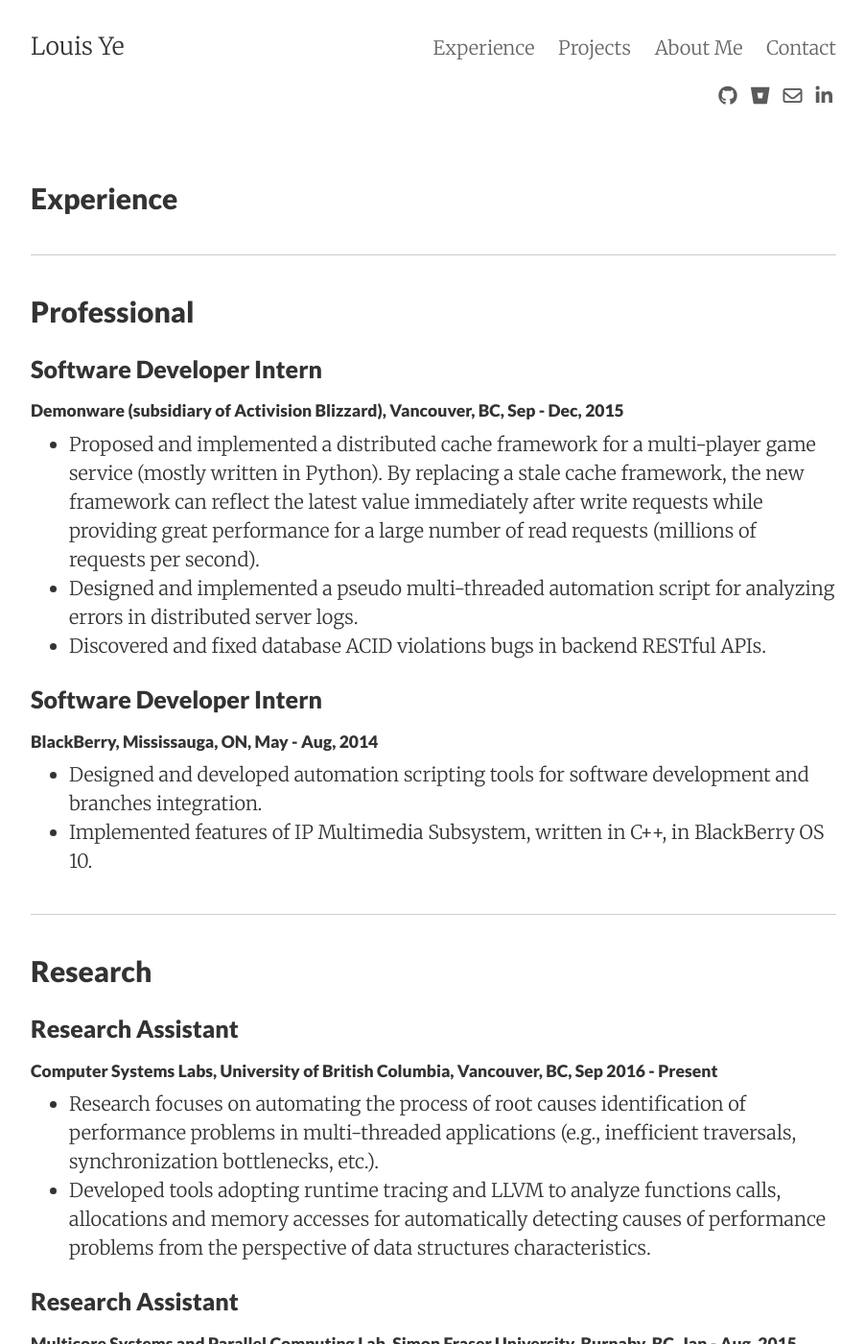
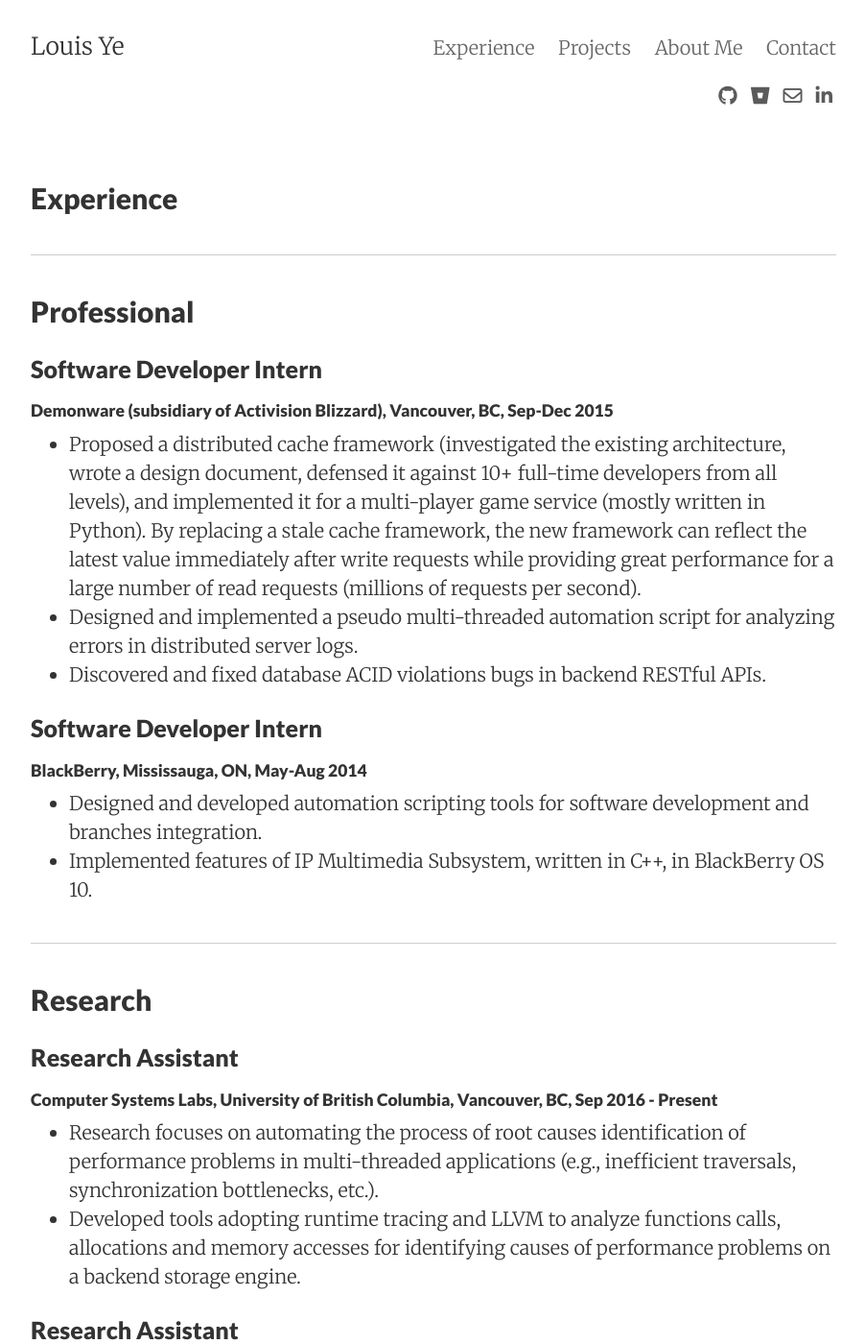
Before and after one commit to Louis-Ye/Louis-Ye.github.io, a Jekyll site: the page built from experience/index.md, in a window 1280 px wide and 1400 px high. Shown: the whole window at 96% size, without its empty margins (188-1090 px from the left). Built offline with Jekyll 4.4.1, drawn with Linux system fonts in a browser that asks for light colours; nearby versions of some CDN libraries; some of the changed text lies outside the part shown.

Commit message:
Update exp and prj

```diff
--- a/experience/index.md
+++ b/experience/index.md
@@ -10,13 +10,13 @@ tags: Experience
 ## Professional
 
 ### Software Developer Intern
-##### Demonware (subsidiary of Activision Blizzard), Vancouver, BC, Sep - Dec, 2015
-* Proposed and implemented a distributed cache framework for a multi-player game service (mostly written in Python). By replacing a stale cache framework, the new framework can reflect the latest value immediately after write requests while providing great performance for a large number of read requests (millions of requests per second).
+##### Demonware (subsidiary of Activision Blizzard), Vancouver, BC, Sep-Dec 2015
+* Proposed a distributed cache framework (investigated the existing architecture, wrote a design document, defensed it against 10+ full-time developers from all levels), and implemented it for a multi-player game service (mostly written in Python). By replacing a stale cache framework, the new framework can reflect the latest value immediately after write requests while providing great performance for a large number of read requests (millions of requests per second).
 * Designed and implemented a pseudo multi-threaded automation script for analyzing errors in distributed server logs.
 * Discovered and fixed database ACID violations bugs in backend RESTful APIs.
 
 ### Software Developer Intern
-##### BlackBerry, Mississauga, ON, May - Aug, 2014
+##### BlackBerry, Mississauga, ON, May-Aug 2014
 * Designed and developed automation scripting tools for software development and branches integration.
 * Implemented features of IP Multimedia Subsystem, written in C++, in BlackBerry OS 10.
 
@@ -28,10 +28,10 @@ tags: Experience
 ### Research Assistant
 ##### Computer Systems Labs, University of British Columbia, Vancouver, BC, Sep 2016 - Present
 * Research focuses on automating the process of root causes identification of performance problems in multi-threaded applications (e.g., inefficient traversals, synchronization bottlenecks, etc.).
-* Developed tools adopting runtime tracing and LLVM to analyze functions calls, allocations and memory accesses for automatically detecting causes of performance problems from the perspective of data structures characteristics.
+* Developed tools adopting runtime tracing and LLVM to analyze functions calls, allocations and memory accesses for identifying causes of performance problems on a backend storage engine.
 
 ### Research Assistant
-##### Multicore Systems and Parallel Computing Lab, Simon Fraser University, Burnaby, BC, Jan - Aug, 2015
+##### Multicore Systems and Parallel Computing Lab, Simon Fraser University, Burnaby, BC, Jan-Aug 2015
 * Built special data structures and a task-stealing scheduler for a lock-free programming framework to efficiently solve synchronization problems that caused by holding many locks in multi-threaded programs.
 
 <hr>
@@ -40,6 +40,7 @@ tags: Experience
 
 ### Teaching Assistant of Operating Systems (CPEN 331)
 ##### University of British Columbia, Sep-Dec 2017
+* -
 
 ### Group leader of research trip to information technology companies
 ##### Tencent (Shenzhen, China) & Huawei (Hangzhou, China), Jul 2013 – Aug 2014
```
Also changed, not shown: projects/index.md (+5 -5 lines).
